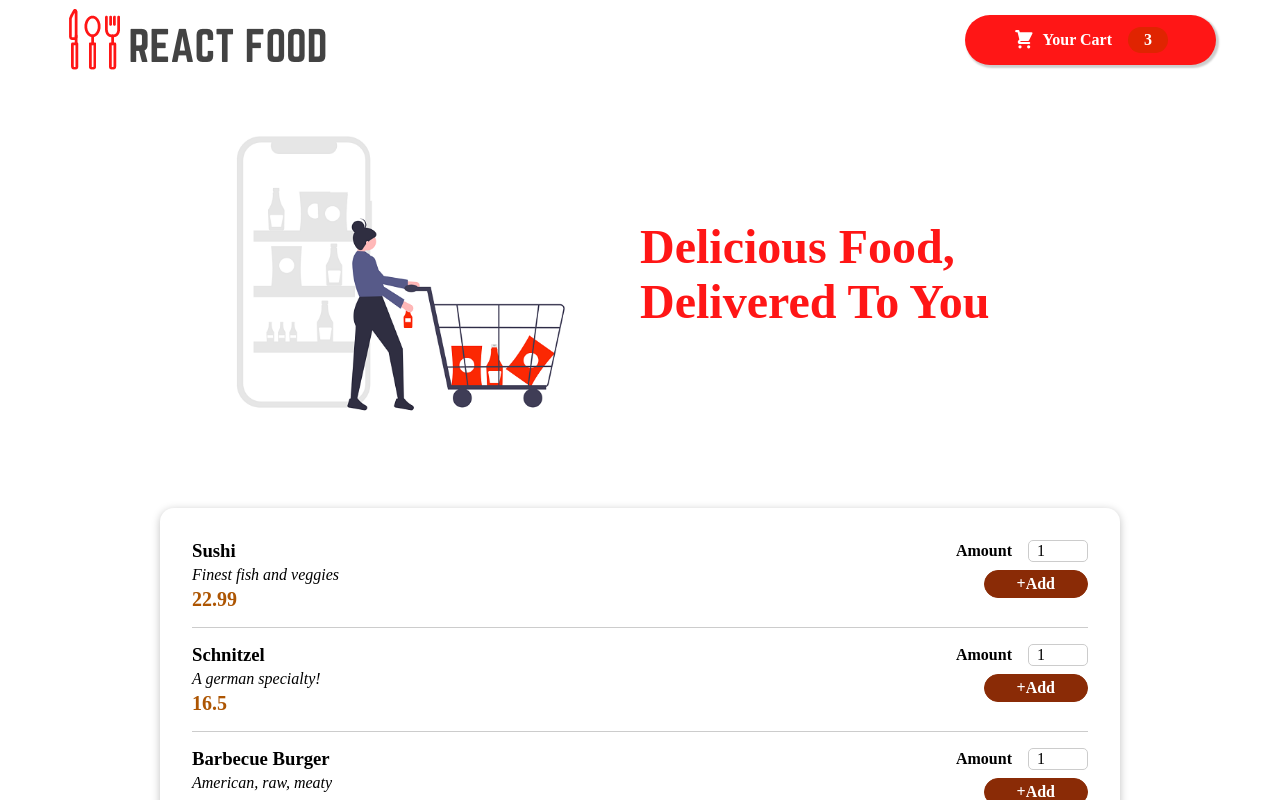
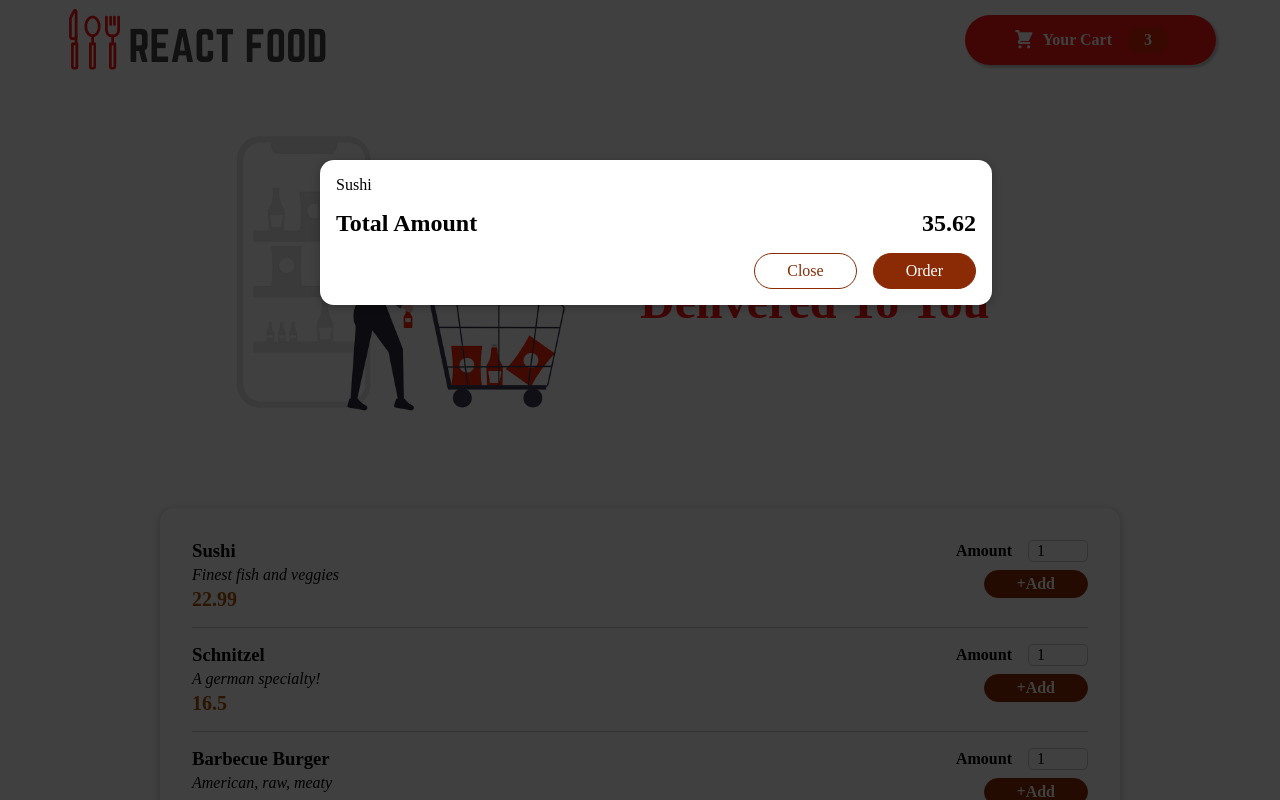
Before and after one commit to foisal07/orderfood, a React (Create React App) app: page / in a window 1280 px wide. Shown: the top 800 px of the page. Built offline with nearby package versions, Linux system fonts and the light colour scheme.

Commit message:
Create Cart components and render it as modal

```diff
--- a/public/index.html
+++ b/public/index.html
@@ -28,6 +28,7 @@
   </head>
   <body>
     <noscript>You need to enable JavaScript to run this app.</noscript>
+    <div id="overlay"></div>
     <div id="root"></div>
     <!--
       This HTML file is a template.
--- a/src/App.js
+++ b/src/App.js
@@ -1,9 +1,14 @@
+import Cart from "./components/Cart/Cart";
 import Header from "./components/Layout/Header";
 import AvailableMeals from "./Meals/AvailableMeals";
+import Modal from "./UI/Modal";
 
 function App() {
   return (
     <div className="App">
+      <Modal>
+        <Cart />
+      </Modal>
       <Header />
       <AvailableMeals />
     </div>
--- /dev/null
+++ b/src/UI/Modal.js
@@ -0,0 +1,26 @@
+import React from "react";
+import classes from "./Modal.module.css";
+import { createPortal } from "react-dom";
+
+export default function Modal({ children }) {
+  const Backdrop = () => {
+    return <div className={classes.backdrop} />;
+  };
+
+  const ModalContent = ({ children }) => {
+    return (
+      <div className={classes.modal}>
+        <div className={classes.content}>{children}</div>
+      </div>
+    );
+  };
+
+  const portalElement = document.getElementById("overlay");
+
+  return (
+    <>
+      {createPortal(<Backdrop />, portalElement)}
+      {createPortal(<ModalContent>{children}</ModalContent>, portalElement)}
+    </>
+  );
+}
--- /dev/null
+++ b/src/UI/Modal.module.css
@@ -0,0 +1,40 @@
+.backdrop {
+  position: fixed;
+  top: 0;
+  left: 0;
+  width: 100%;
+  height: 100vh;
+  z-index: 20;
+  background-color: rgba(0, 0, 0, 0.75);
+}
+
+.modal {
+  position: fixed;
+  top: 20vh;
+  left: 5%;
+  width: 90%;
+  background-color: white;
+  padding: 1rem;
+  border-radius: 14px;
+  box-shadow: 0 2px 8px rgba(0, 0, 0, 0.25);
+  z-index: 30;
+  animation: slide-down 300ms ease-out forwards;
+}
+
+@media (min-width: 768px) {
+  .modal {
+    width: 40rem;
+    left: calc(50% - 20rem);
+  }
+}
+
+@keyframes slide-down {
+  from {
+    opacity: 0;
+    transform: translateY(-3rem);
+  }
+  to {
+    opacity: 1;
+    transform: translateY(0);
+  }
+}
--- /dev/null
+++ b/src/components/Cart/Cart.js
@@ -0,0 +1,29 @@
+import classes from "./Cart.module.css";
+
+import React from "react";
+
+export default function Cart() {
+  const cartItems = (
+    <ul className={classes["cart-items"]}>
+      {[{ id: "c1", name: "Sushi", amount: 2, price: 12.99 }].map((item) => (
+        <li>{item.name}</li>
+      ))}
+    </ul>
+  );
+  return (
+    <>
+      {" "}
+      <div>
+        {cartItems}
+        <div className={classes.total}>
+          <span>Total Amount</span>
+          <span>35.62</span>
+        </div>
+        <div className={classes.actions}>
+          <button className={classes["button--alt"]}>Close</button>
+          <button className={classes.button}>Order</button>
+        </div>
+      </div>
+    </>
+  );
+}
--- /dev/null
+++ b/src/components/Cart/Cart.module.css
@@ -0,0 +1,44 @@
+.cart-items {
+  list-style: none;
+  margin: 0;
+  padding: 0;
+}
+
+.total {
+  display: flex;
+  justify-content: space-between;
+  align-items: center;
+  font-weight: bold;
+  font-size: 1.5rem;
+  margin: 1rem 0;
+}
+
+.actions {
+  text-align: right;
+}
+
+.actions button {
+  font: inherit;
+  cursor: pointer;
+  background-color: transparent;
+  border: 1px solid #8a2b06;
+  padding: 0.5rem 2rem;
+  border-radius: 25px;
+  margin-left: 1rem;
+}
+
+.actions button:hover,
+.actions button:active {
+  background-color: #5a1a01;
+  border-color: #5a1a01;
+  color: white;
+}
+
+.actions .button--alt {
+  color: #8a2b06;
+}
+
+.actions .button {
+  background-color: #8a2b06;
+  color: white;
+}
```
